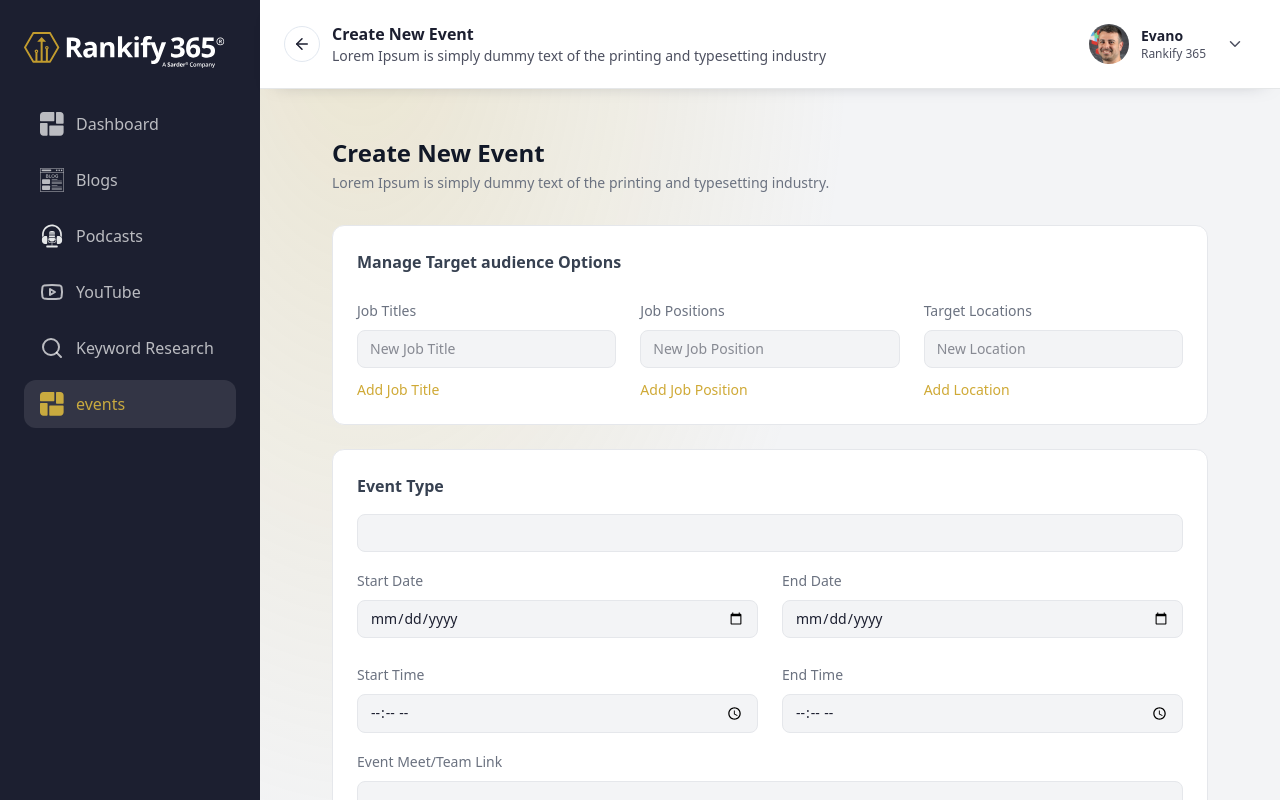
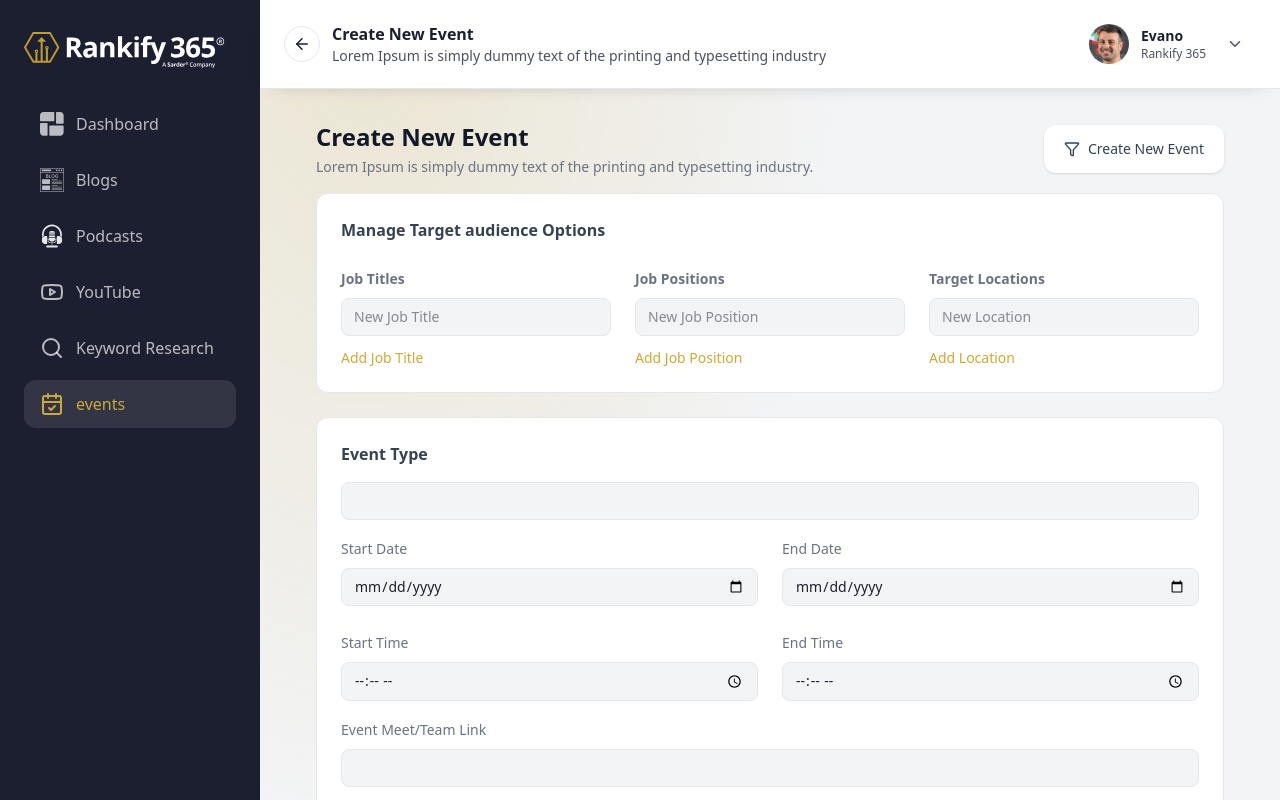
Before and after one commit to samarthpatel8595/rankify-react, a Next.js app in the folder rankify-react/: page /events in a window 1280 px wide. Shown: the top 800 px of the page. Built offline with nearby package versions, Linux system fonts and the light colour scheme.

Commit message:
change the code

```diff
--- a/rankify-react/src/app/events/page.tsx
+++ b/rankify-react/src/app/events/page.tsx
@@ -1,21 +1,32 @@
 "use client";
 
 import { useState } from "react";
-
+import { Filter } from "lucide-react";
 export default function CreateEventPage() {
   const [jobTitle, setJobTitle] = useState("");
 
   return (
-    <div className="p-6 space-y-6">
+    <div className="p-2 space-y-2">
 
       {/* Page Title */}
-      <div className="mb-8">
+      <div className="mb-4 flex items-center justify-between">
+
+  {/* Left Side */}
+  <div>
     <h1 className="text-2xl font-semibold text-[#111827]">
       Create New Event
     </h1>
     <p className="text-sm text-[#6B7280] mt-1">
       Lorem Ipsum is simply dummy text of the printing and typesetting industry.
     </p>
+  </div>
+
+  {/* Right Side Button */}
+  <button className="flex items-center gap-2 bg-white hover:bg-gray-200 text-gray-700 px-5 py-3 rounded-xl shadow-sm transition">
+    <Filter className="w-4 h-6" />
+    <span className="text-sm font-medium">Create New Event</span>
+  </button>
+
 </div>
 
       <div className="space-y-6">
@@ -26,14 +37,14 @@ export default function CreateEventPage() {
             Manage Target audience Options
           </h2>
 
-          <div className="grid grid-cols-3 gap-6">
+          <div className="grid grid-cols-3 gap-6 ">
             {[
               { label: "Job Titles", placeholder: "New Job Title", btn: "Add Job Title" },
               { label: "Job Positions", placeholder: "New Job Position", btn: "Add Job Position" },
               { label: "Target Locations", placeholder: "New Location", btn: "Add Location" }
             ].map((item, i) => (
               <div key={i}>
-                <label className="text-sm text-[#6B7280]">{item.label}</label>
+                <label className="text-sm text-[#6B7280] font-bold">{item.label}</label>
 
                 <input
                   placeholder={item.placeholder}
--- a/rankify-react/src/components/common/Sidebar.tsx
+++ b/rankify-react/src/components/common/Sidebar.tsx
@@ -5,6 +5,7 @@ import Link from "next/link";
 import { usePathname } from "next/navigation";
 import { Search, X, Youtube } from "lucide-react";
 import { BlogIcon, DashboardIcon } from "@/components/common/Icons";
+import { CalendarCheck } from "lucide-react";
 
 const navItems = [
   { label: "Dashboard", href: "/", icon: DashboardIcon },
@@ -12,7 +13,7 @@ const navItems = [
   { label: "Podcasts", href: "/podcasts", icon: "podcasts" },
   { label: "YouTube", href: "/youtube", icon: Youtube },
   { label: "Keyword Research", href: "/keyword-research", icon: Search },
-  { label: "events", href: "/events", icon: DashboardIcon },
+  { label: "events", href: "/events", icon: CalendarCheck},
 ];
 
 type SidebarProps = {
```
Lines whose indentation alone changed are shown as unchanged.
